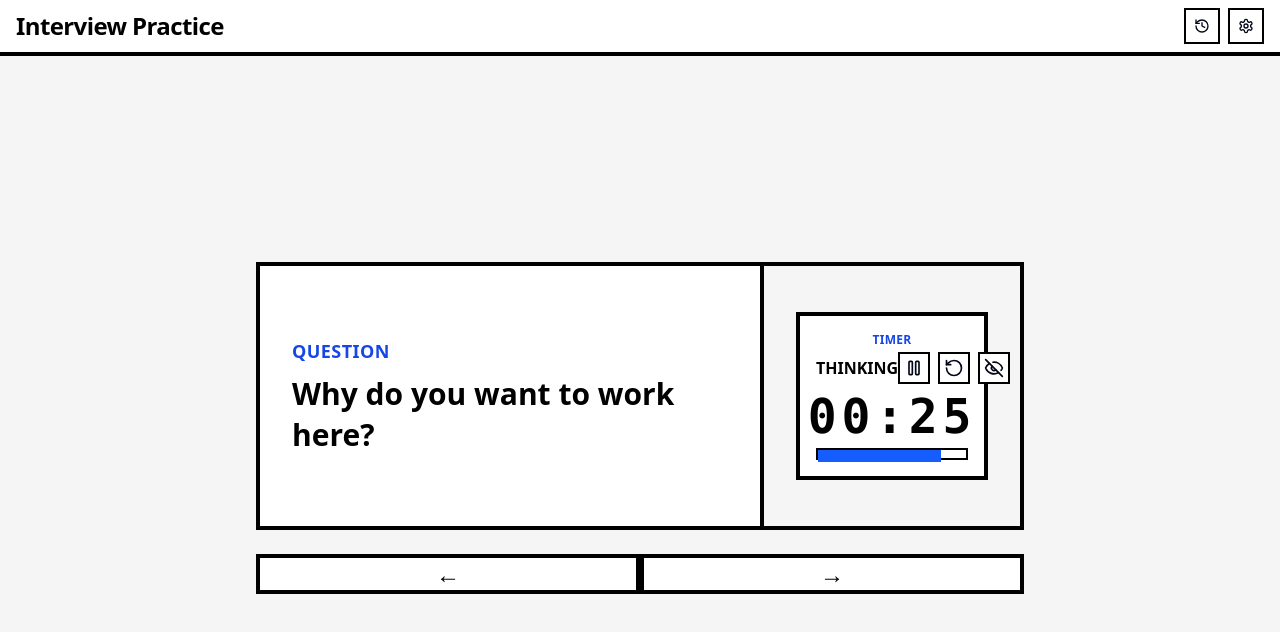
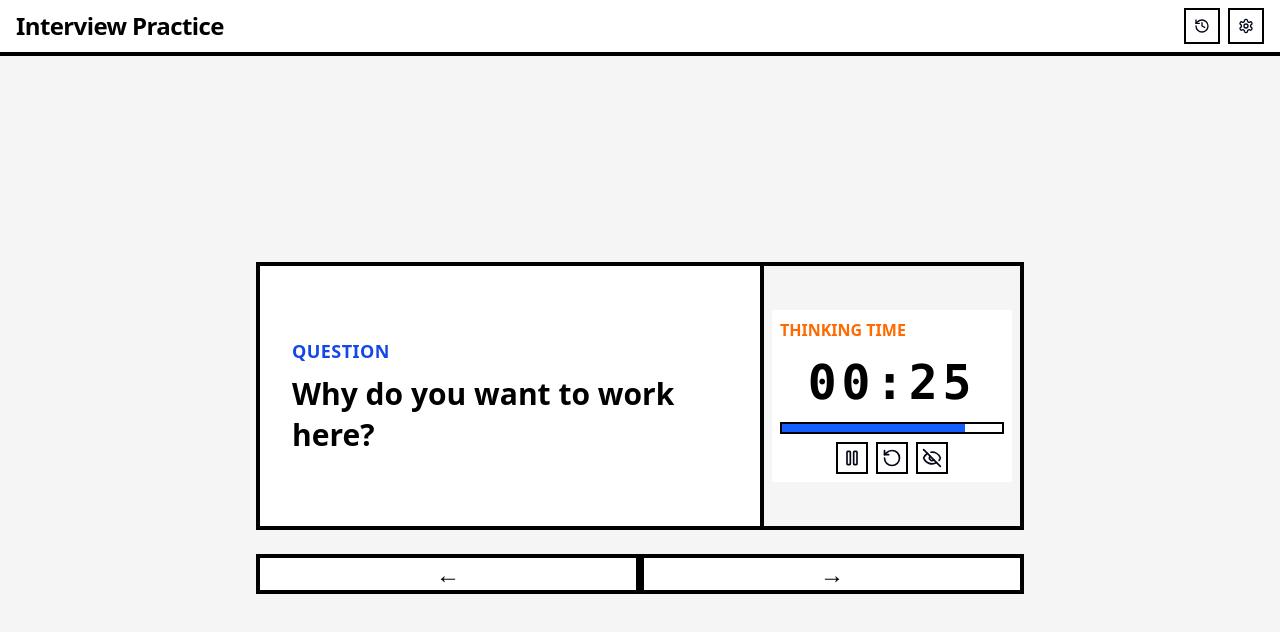
Before and after one commit to heyvj99/PrepTalk, a React (Vite) app: page / in a window 1280 px wide. Shown: the top 632 px of the page. Built offline with nearby package versions, Linux system fonts and the light colour scheme.

Commit message:
changes to the timer layout

```diff
--- a/src/components/QuestionScreen.tsx
+++ b/src/components/QuestionScreen.tsx
@@ -79,7 +79,7 @@ export function QuestionScreen() {
           </p>
         </div>
         {/* Timer Section */}
-        <div className="w-64 bg-neutral-100 flex flex-col items-center justify-center p-8">
+        <div className="w-64 bg-neutral-100 flex flex-col items-center justify-center p-2">
           <Timer
             key={key}
             duration={
--- a/src/components/Timer.tsx
+++ b/src/components/Timer.tsx
@@ -47,14 +47,23 @@ export function Timer({ duration, onComplete, phase, onSkip }: TimerProps) {
   const handleReset = () => setTimeLeft(duration);
 
   return (
-    <div className="w-full flex flex-col items-center border-4 border-black bg-white p-4">
-      <span className="text-blue-700 font-extrabold text-xs mb-1 uppercase tracking-wide">
-        Timer
+    <div className="w-full flex flex-col gap-2 items-center border-0 border-black bg-white p-2">
+      <div className="flex items-center justify-between w-full mb-2">
+        <span
+          className={`font-extrabold text-base uppercase ${
+            phase === "Thinking" ? "text-orange-500" : "text-blue-700"
+          }`}
+        >
+          {phase === "Thinking" ? "Thinking Time" : "Answering Time"}
         </span>
-      <div className="flex items-center justify-between w-full mb-2">
-        <span className="text-black font-extrabold text-base uppercase">
-          {phase}
-        </span>
+      </div>
+      <div className="text-5xl font-mono font-extrabold tracking-widest mb-2 text-black">
+        {String(Math.floor(timeLeft / 60)).padStart(2, "0")}:
+        {String(timeLeft % 60).padStart(2, "0")}
+      </div>
+      <div className="w-full h-3 bg-white border-2 border-black">
+        <div className="h-full bg-blue-600" style={{ width: `${percent}%` }} />
+      </div>
       <div className="flex gap-2">
         <button
           onClick={handlePause}
@@ -83,13 +92,5 @@ export function Timer({ duration, onComplete, phase, onSkip }: TimerProps) {
         </button>
       </div>
     </div>
-      <div className="text-5xl font-mono font-extrabold tracking-widest mb-2 text-black">
-        {String(Math.floor(timeLeft / 60)).padStart(2, "0")}:
-        {String(timeLeft % 60).padStart(2, "0")}
-      </div>
-      <div className="w-full h-3 bg-white border-2 border-black">
-        <div className="h-3 bg-blue-600" style={{ width: `${percent}%` }} />
-      </div>
-    </div>
   );
 }
```
Lines whose indentation alone changed are shown as unchanged.
